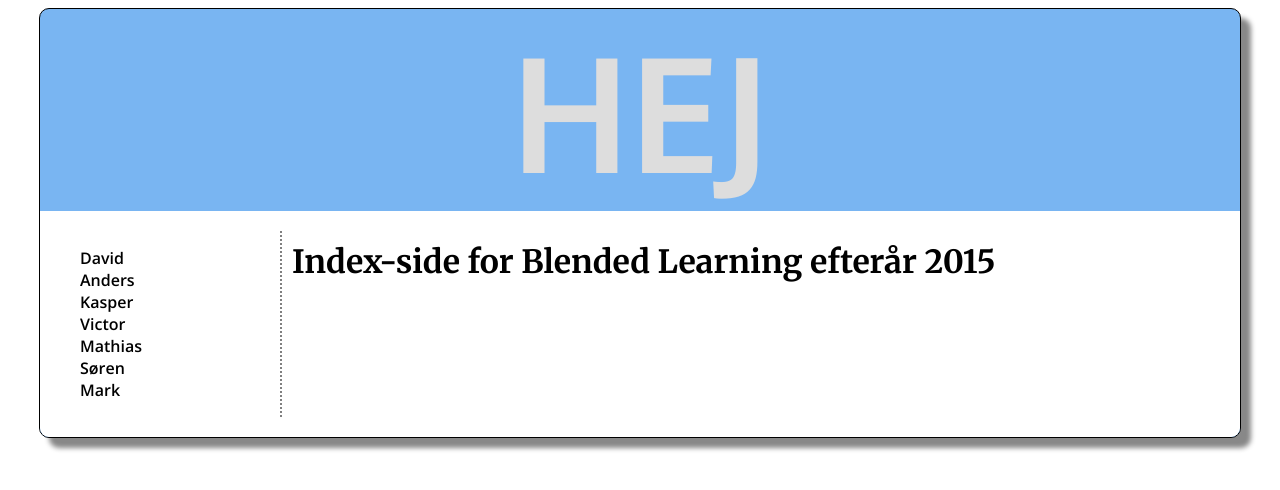
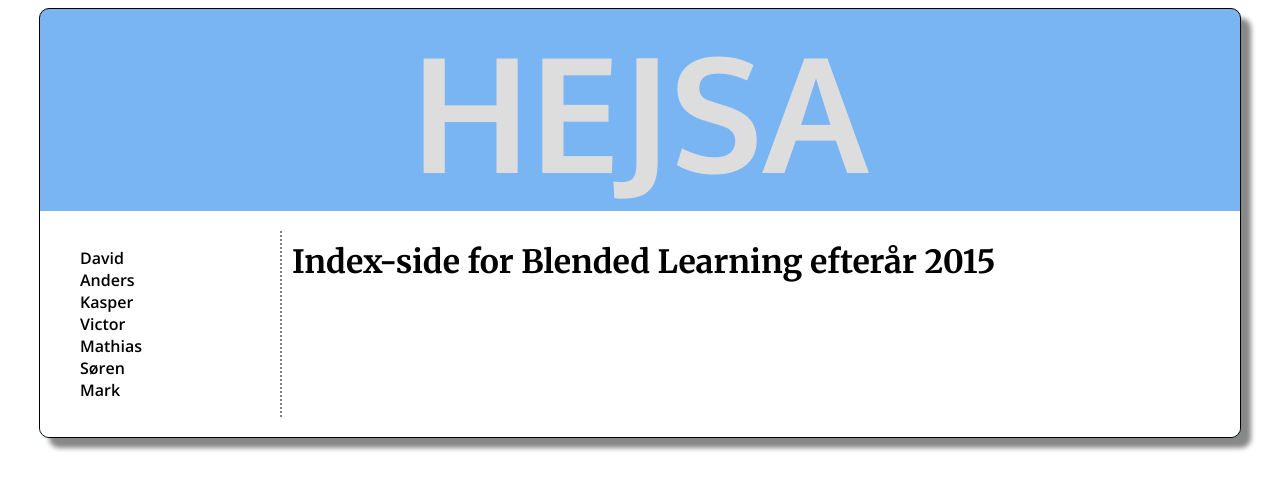
Before and after one commit to vict2996/HTML5FTW, a plain HTML site: page index.html in a window 1280 px wide. Drawn offline with nearby package versions, Linux system fonts and the light colour scheme.

Commit message:
Bare en test i overskriften

```diff
--- a/index.html
+++ b/index.html
@@ -18,7 +18,7 @@
 <body>
 	<div id="wrapper" class="clearfix">
 		<header>
-			<h1>HEJ</h1>
+			<h1>HEJSA</h1>
 		</header>
 		<main>
 			<nav>
```
